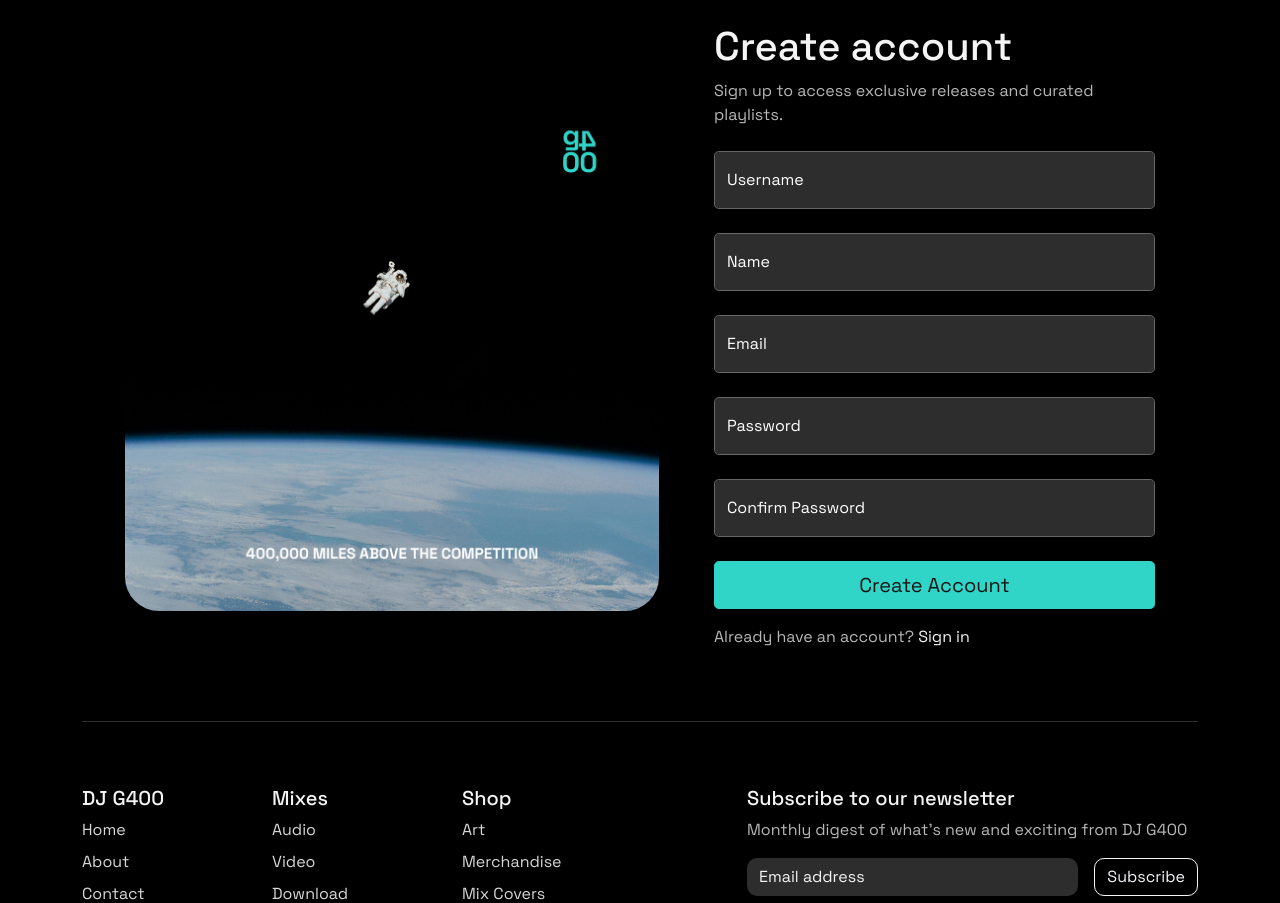
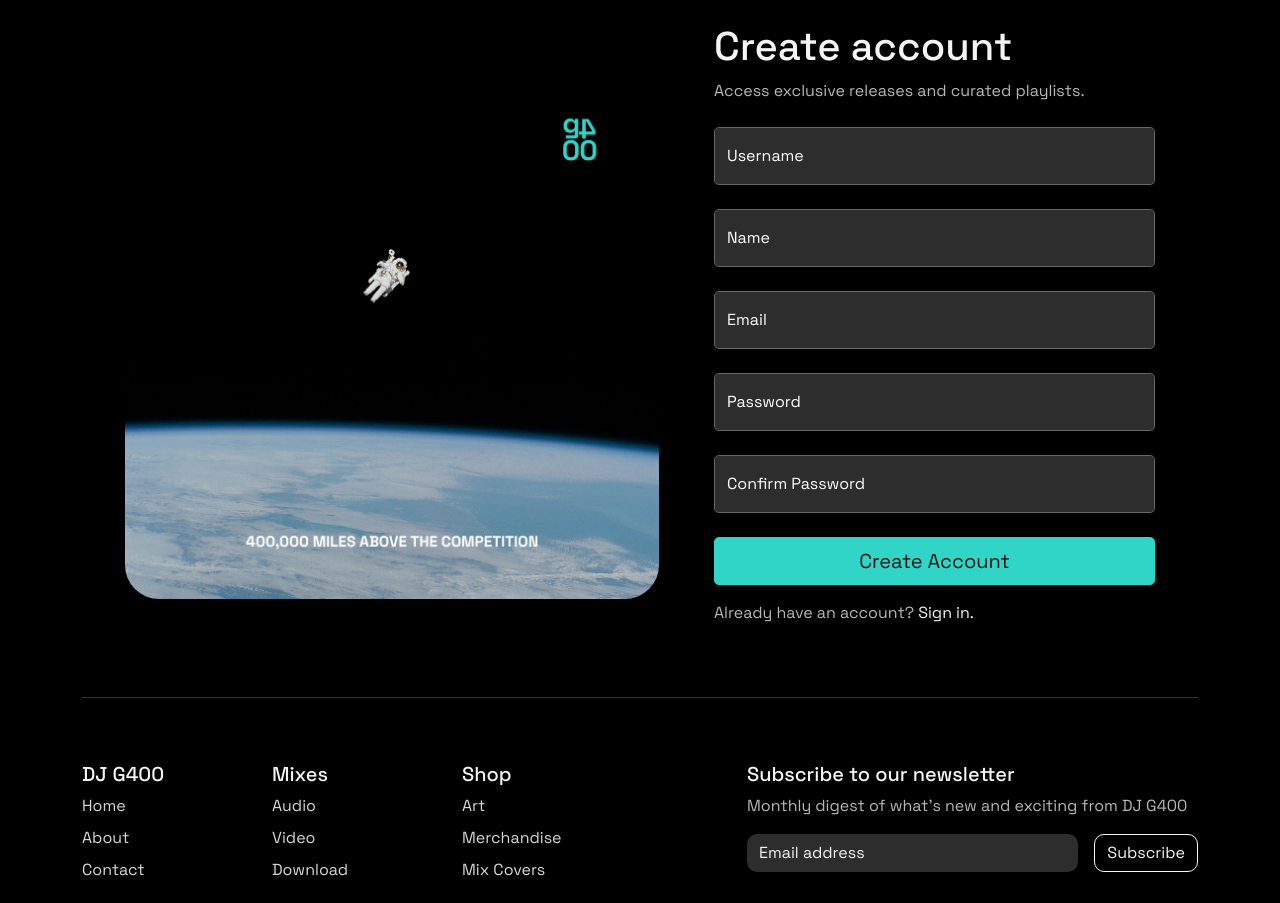
Before and after one commit to fourpixels-studio/djg400, a Django app: page /account/signup/ in a window 1280 px wide. Shown: the part 76-979 px from the top of the page. Run offline with Django 4.2, Linux system fonts and the light colour scheme; some libraries are stand-ins or nearby versions.

Commit message:
Updated sign in link

```diff
--- a/account/templates/account_signup.html
+++ b/account/templates/account_signup.html
@@ -16,8 +16,8 @@
             </div>
             <div class="col-sm-12 col-md-5">
                 <h1 class="grey-1">Create account</h1>
-                <p class="grey-2">Sign up to access exclusive releases and curated playlists.</p>
-                <form method="POST" action="{% url 'account_signup' %}" class="mb-3" onsubmit="showSpinner()">
+                <p class="grey-2">Access exclusive releases and curated playlists.</p>
+                <form method="POST" action="{% url 'account_signup' %}" onsubmit="showSpinner()">
                     {% csrf_token %}
                     <div class="form-floating my-4">
                         <input placeholder="Password" type="text" class="form-control form-control-lg" id="id_username" name="username" required/>
@@ -45,7 +45,7 @@
                         <div class="invalid-feedback">Confirm your Password.</div>
                     </div>
                     <button type="submit" value="Create Account" class="btn submit-btn w-100 btn-lg btn-primary">Create Account</button>
-                    <p class="mt-3 grey-2">Already have an account? <span><a href="{% url 'account_signin' %}" class="hover grey-1">Sign in</a></span></p>
+                    <p class="grey-2 mt-3">Already have an account? <span class="hover-underline grey-2"><a href="{% url 'account_signin' %}" class="grey-1 hover-underline">Sign in.</a></span></p>
                 </form>
             </div>
         </div>
```
